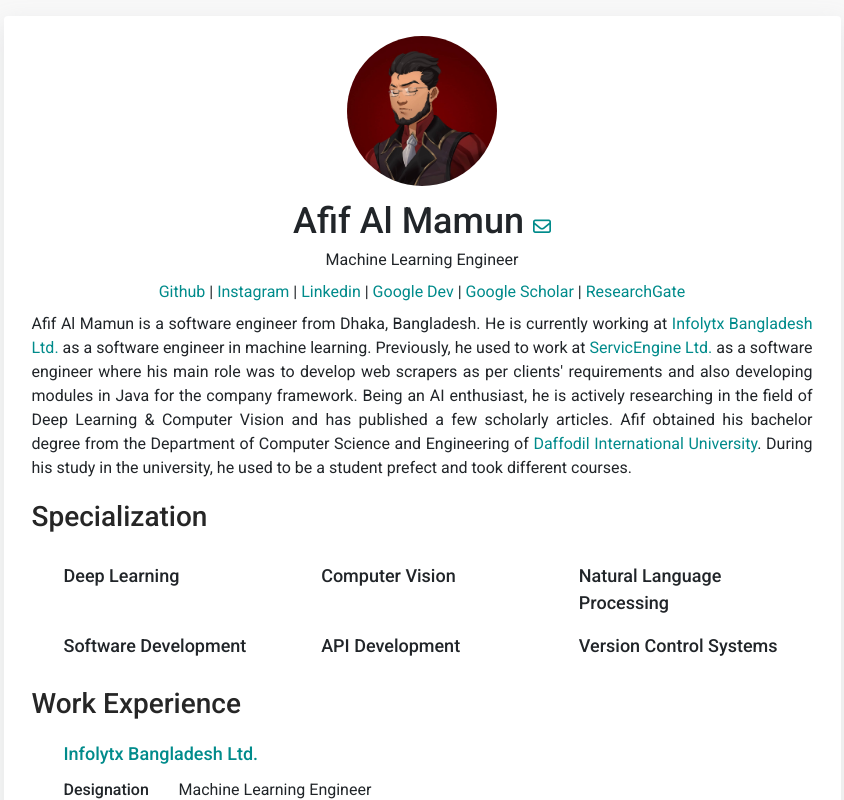
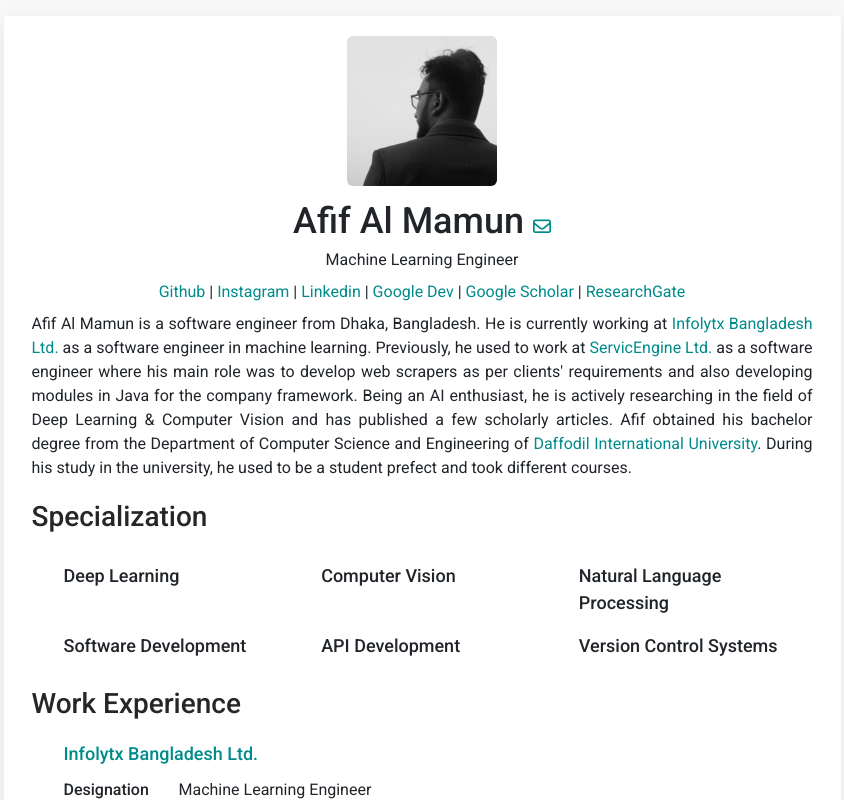
Before and after one commit to afifaniks/afifaniks-github-io-old, a React (Create React App) app: page / in a window 1280 px wide. Shown: the top 800 px of the page, without its empty margins (218-1062 px from the left). Built offline with nearby package versions, Linux system fonts and the light colour scheme.

Commit message:
Update dp

```diff
--- a/src/components/Profile/index.css
+++ b/src/components/Profile/index.css
@@ -12,7 +12,7 @@
 .profile-picture {
     width: 150px;
     height: 150px;
-    border-radius: 50%;
+    border-radius: 4%;
 }
 
 .email-icon {
```
Also changed, not shown: public/dp.jpeg, src/assets/images/dp.jpeg.
